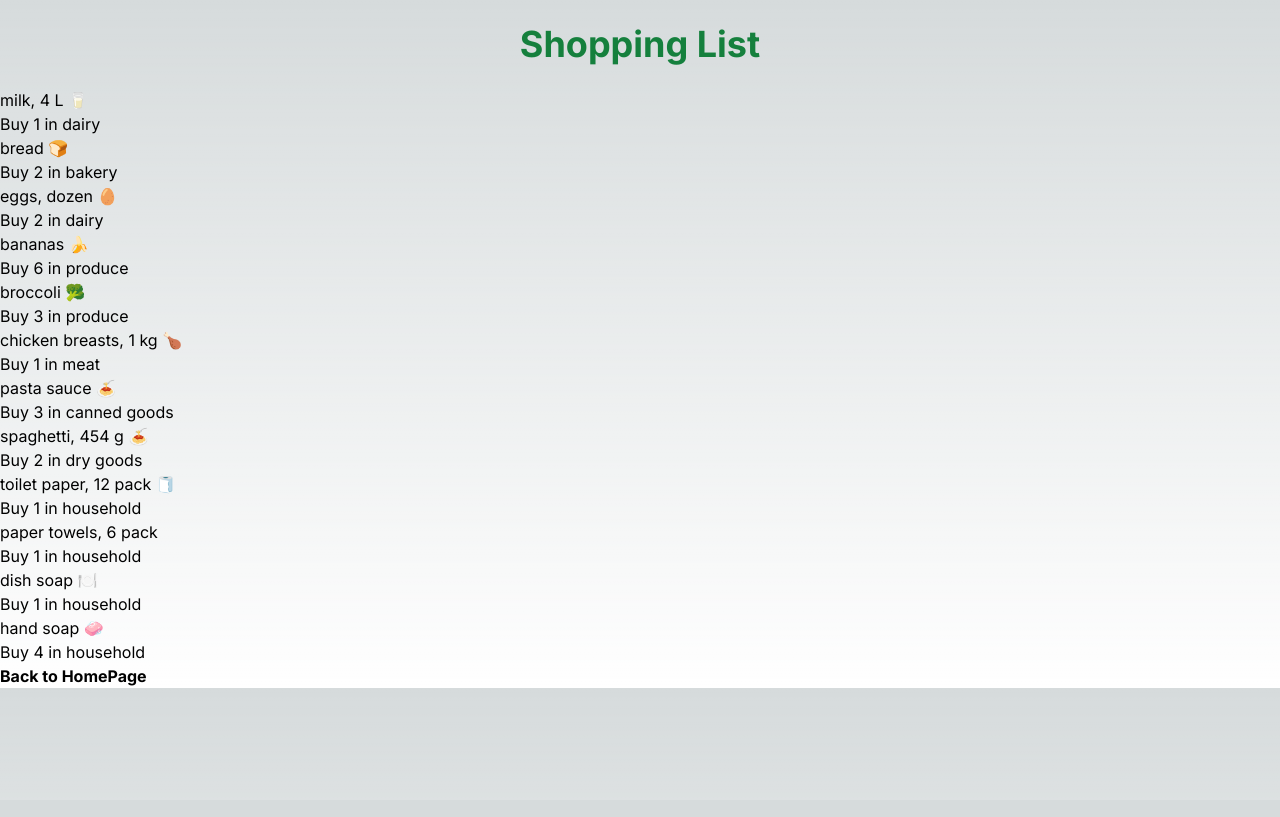
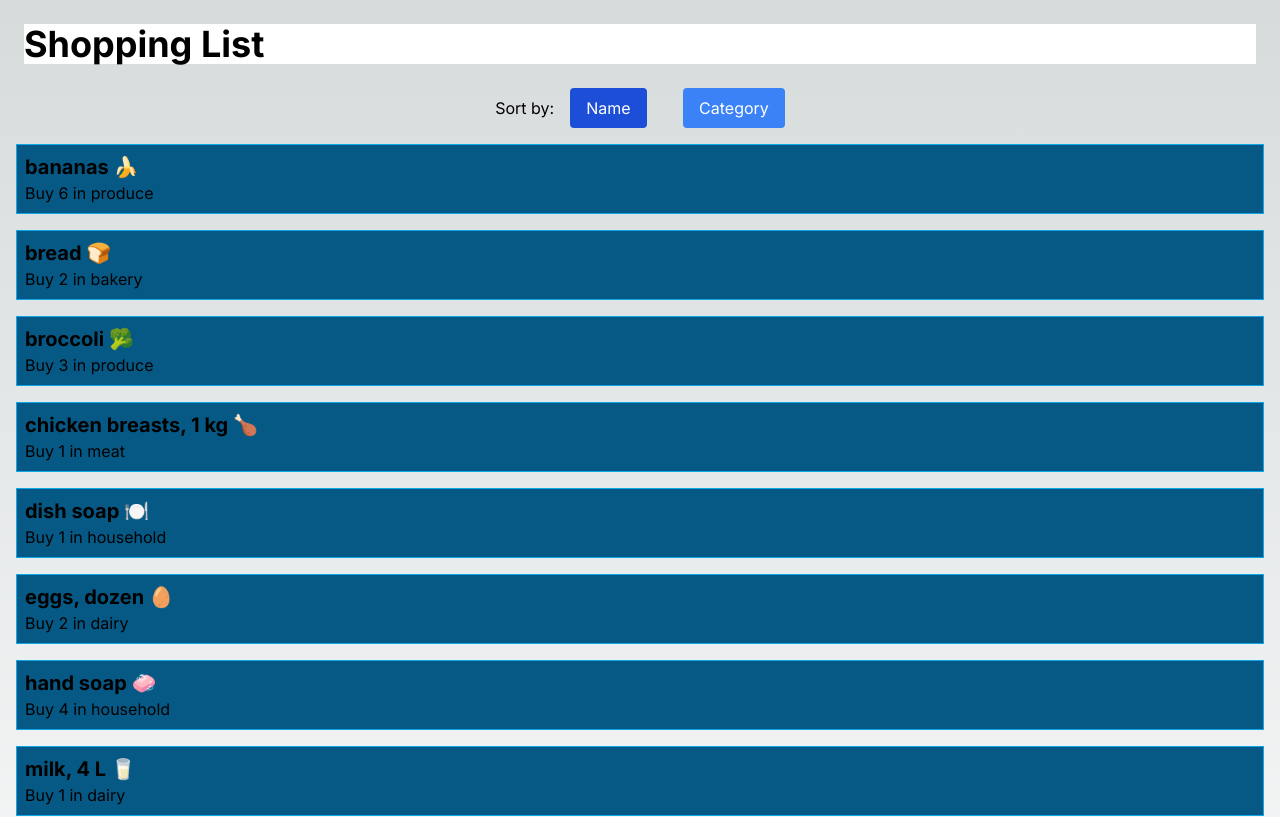
Before and after one commit to kimdy0124/cprg306-assignments, a Next.js app: page /week5 in a window 1280 px wide. Shown: the top 817 px of the page. Built offline with nearby package versions, Linux system fonts and the light colour scheme.

Commit message:
week 5 done

```diff
--- a/app/page.js
+++ b/app/page.js
@@ -10,6 +10,11 @@ export default function HomePage() {
       <Link href="/week2">week2</Link>
       <p><Link href="/week3">week3</Link></p>
       <p><Link href="/week4">week4</Link></p>
+      <p><Link href="/week5">week5</Link></p>
+      <p><Link href="/week6">week6</Link></p>
+      <p><Link href="/week7">week7</Link></p>
+      <p><Link href="/week8">week8</Link></p>
+      <p><Link href="/week9">week9</Link></p>
     </div>
   );
 }
--- a/app/week4/page.js
+++ b/app/week4/page.js
@@ -1,9 +1,11 @@
 import NewItem from "./new-item";
+import Link from 'next/link'
 
 export default function Page() {
   return (
     <main>
       <NewItem />
+      <Link href="/" className="font-bold">Back to HomePage</Link>
     </main>
   );
 }
--- /dev/null
+++ b/app/week5/item-card.js
@@ -0,0 +1,8 @@
+export default function ItemCard({ item }) {
+  return (
+    <div className="cursor-pointer border border-sky-500 bg-sky-800 m-4 p-2">
+      <h3 className="text-xl font-bold">{item.name}</h3>
+      <p>Buy {item.quantity} in {item.category}</p>
+    </div>
+  );
+}
--- a/app/week5/item-list.js
+++ b/app/week5/item-list.js
@@ -1,140 +1,53 @@
-import Item from "./item";
+"use client";
+
+import React, { useState } from "react";
+import ItemCard from "./item-card";
+import itemData from "./items.json";
 
 export default function ItemList() {
-  const item1 = {
-    name: "milk, 4 L 🥛",
-    quantity: 1,
-    category: "dairy",
-  };
+  const [sortBy, setSortBy] = useState("name");
 
-  const item2 = {
-    name: "bread 🍞",
-    quantity: 2,
-    category: "bakery",
-  };
+  let items = itemData.map((item) => ({
+    ...item,
+    date: new Date(item.date),
+  }));
 
-  const item3 = {
-    name: "eggs, dozen 🥚",
-    quantity: 2,
-    category: "dairy",
-  };
-
-  const item4 = {
-    name: "bananas 🍌",
-    quantity: 6,
-    category: "produce",
-  };
-
-  const item5 = {
-    name: "broccoli 🥦",
-    quantity: 3,
-    category: "produce",
-  };
-
-  const item6 = {
-    name: "chicken breasts, 1 kg 🍗",
-    quantity: 1,
-    category: "meat",
-  };
-
-  const item7 = {
-    name: "pasta sauce 🍝",
-    quantity: 3,
-    category: "canned goods",
-  };
-
-  const item8 = {
-    name: "spaghetti, 454 g 🍝",
-    quantity: 2,
-    category: "dry goods",
-  };
-
-  const item9 = {
-    name: "toilet paper, 12 pack 🧻",
-    quantity: 1,
-    category: "household",
-  };
-
-  const item10 = {
-    name: "paper towels, 6 pack",
-    quantity: 1,
-    category: "household",
-  };
-
-  const item11 = {
-    name: "dish soap 🍽️",
-    quantity: 1,
-    category: "household",
-  };
-
-  const item12 = {
-    name: "hand soap 🧼",
-    quantity: 4,
-    category: "household",
-  };
+  items.sort((a, b) => {
+    if (sortBy === "name") {
+      return a.name.localeCompare(b.name);
+    } else if (sortBy === "category") {
+      return a.category.localeCompare(b.category);
+    } else {
+      return 0;
+    }
+  });
 
   return (
     <>
-      <Item
-        name={item1.name}
-        quantity={item1.quantity}
-        category={item1.category}
-      />
-      <Item
-        name={item2.name}
-        quantity={item2.quantity}
-        category={item2.category}
-      />
-      <Item
-        name={item3.name}
-        quantity={item3.quantity}
-        category={item3.category}
-      />
-      <Item
-        name={item4.name}
-        quantity={item4.quantity}
-        category={item4.category}
-      />
-      <Item
-        name={item5.name}
-        quantity={item5.quantity}
-        category={item5.category}
-      />
-      <Item
-        name={item6.name}
-        quantity={item6.quantity}
-        category={item6.category}
-      />
-      <Item
-        name={item7.name}
-        quantity={item7.quantity}
-        category={item7.category}
-      />
-      <Item
-        name={item8.name}
-        quantity={item8.quantity}
-        category={item8.category}
-      />
-      <Item
-        name={item9.name}
-        quantity={item9.quantity}
-        category={item9.category}
-      />
-      <Item
-        name={item10.name}
-        quantity={item10.quantity}
-        category={item10.category}
-      />
-      <Item
-        name={item11.name}
-        quantity={item11.quantity}
-        category={item11.category}
-      />
-      <Item
-        name={item12.name}
-        quantity={item12.quantity}
-        category={item12.category}
-      />
+      <div className="text-center">
+        <label>Sort by:</label>
+        <button
+          onClick={() => setSortBy("name")}
+          className={`bg-blue-500 text-white mx-4 px-4 py-2 rounded ${
+            sortBy === "name" ? "bg-blue-700" : ""
+          }`}
+        >
+          Name
+        </button>
+        <span className="mx-2"></span> {/* Add space between buttons */}
+        <button
+          onClick={() => setSortBy("category")}
+          className={`bg-blue-500 text-white px-4 py-2 rounded ${
+            sortBy === "category" ? "bg-blue-700" : ""
+          }`}
+        >
+          Category
+        </button>
+      </div>
+
+      {items.map((item) => (
+        <ItemCard key={item.id} item={item} />
+      ))}
     </>
   );
-};
+}
--- a/app/week5/page.js
+++ b/app/week5/page.js
@@ -4,7 +4,7 @@ import Link from 'next/link'
 export default function Page() {
   return (
     <main>
-      <h1 className="text-4xl font-bold m-6 text-center text-green-700">
+      <h1 className="text-4xl font-bold m-6 bg-white">
         Shopping List
       </h1>
       <ItemList />
```
Also changed, not shown: app/week5/items.json (renamed from app/week5/itme.json).
